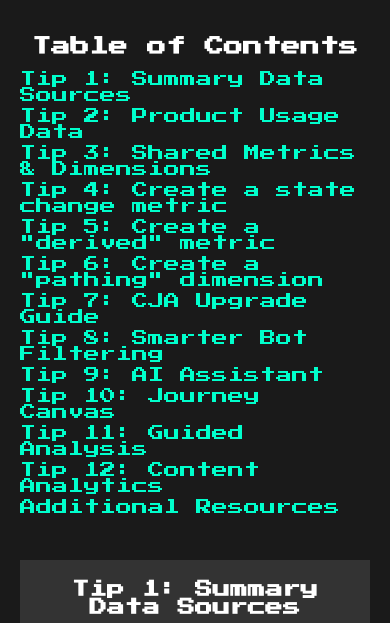
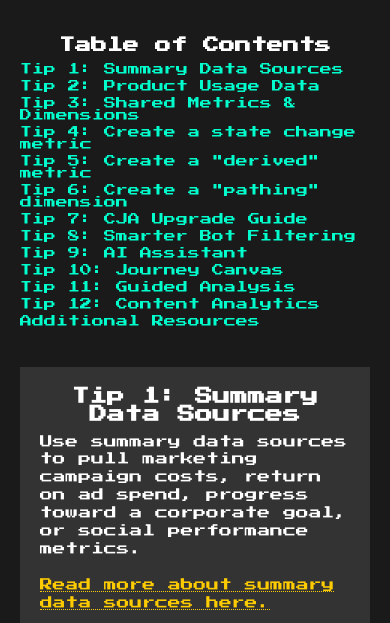
Before and after one commit to admoseremic/summit2025, a plain HTML site: page public/tips_summary.html in a window 390 px wide. Shown: the part 217-840 px from the top of the page. Drawn offline with Linux system fonts and the light colour scheme.

Commit message:
Add files via upload

```diff
--- a/public/tips_summary.html
+++ b/public/tips_summary.html
@@ -54,13 +54,17 @@
         margin-bottom: 10px;
     }
     .toc ul {
+        /* Removed the inline-block, let the UL take full width in mobile */
         list-style: none;
-      display: inline-block;
+        margin: 0;
+        padding: 0;
     }
     .toc li {
         margin: 5px 0;
+        /* Help with very long text or links: */
+        word-wrap: break-word;
+        word-break: break-word;
     }
-    /* TOC links */
     .toc a {
         text-decoration: none;
         color: #00ffcc;
@@ -68,6 +72,16 @@
     }
     .toc a:hover {
         color: #ff00ff;
+    }
+
+    /* Make the TOC a bit smaller on really narrow screens */
+    @media (max-width: 500px) {
+        .toc h2 {
+        font-size: 1rem; /* Slightly smaller heading */
+        }
+        .toc li {
+        font-size: 0.75rem; /* Slightly smaller link text */
+        }
     }
 
     /* Tip Container */
```
Lines whose indentation alone changed are shown as unchanged.
